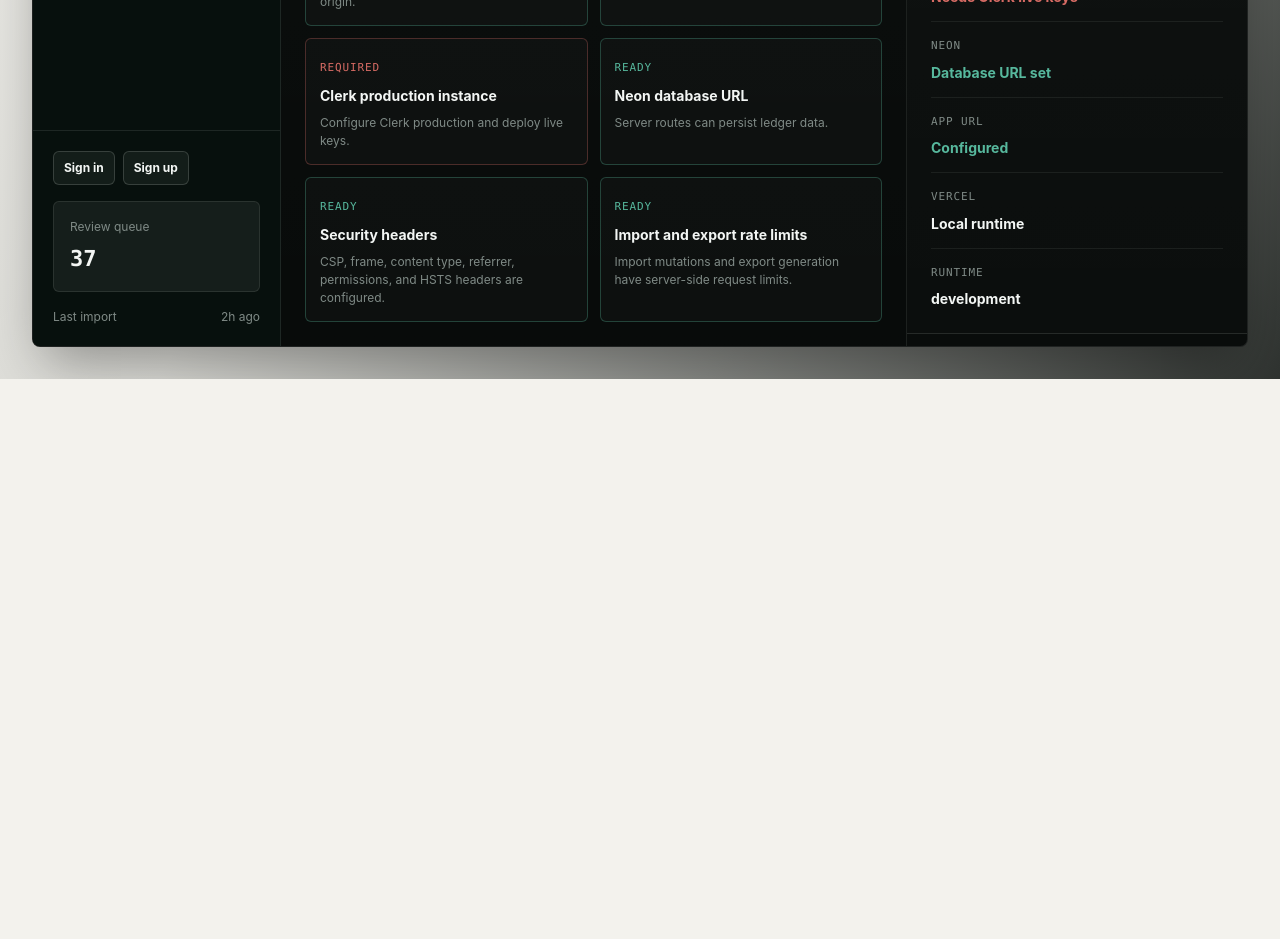
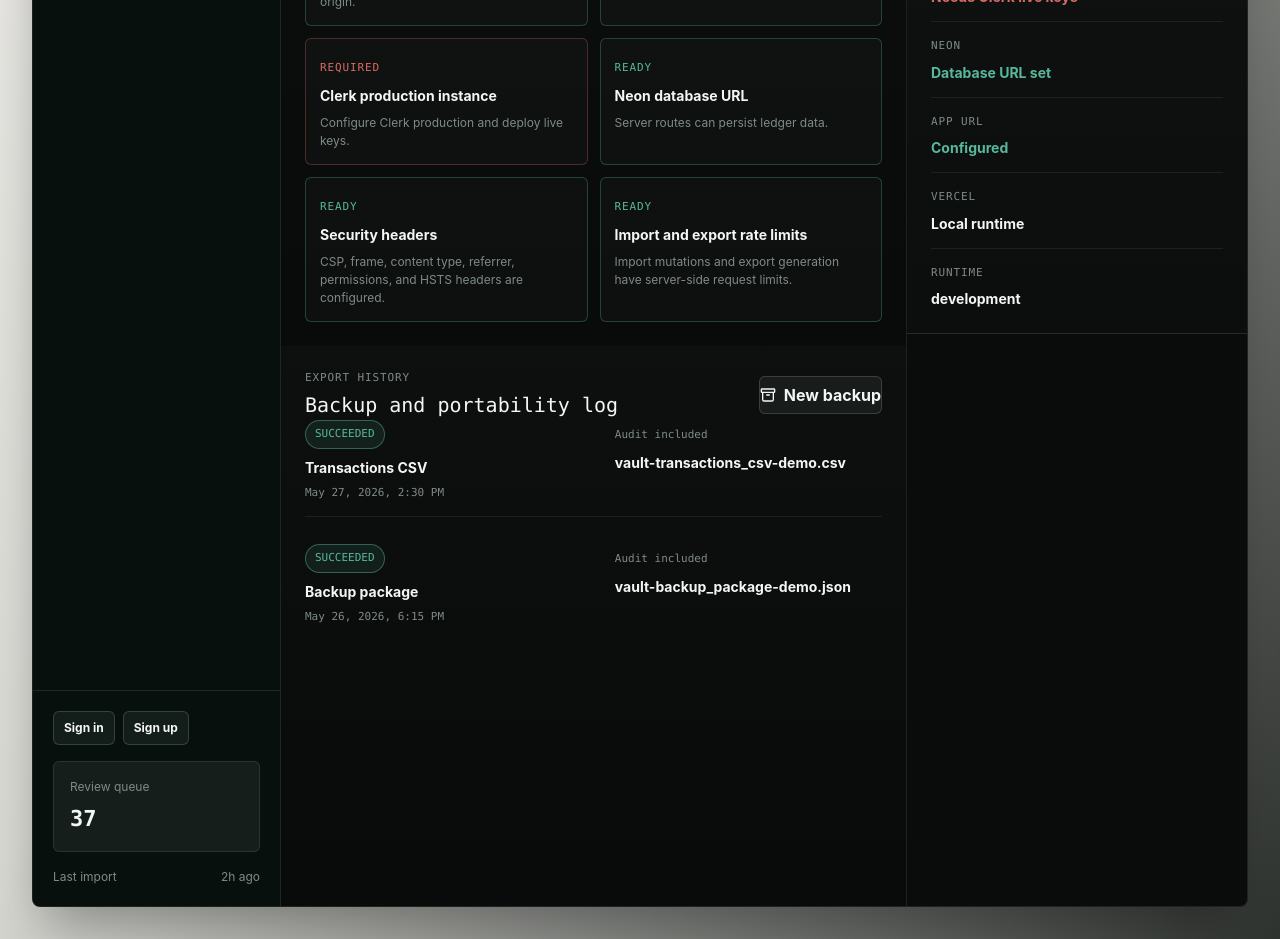
Before and after one commit to Luis-Castellanos/Ledger, a Next.js app: page /settings in a window 1280 px wide. Shown: the part 760-1699 px from the top of the page. Before the commit the page ends 1139 px from the top, so only its background shows below. Built offline with nearby package versions, Linux system fonts and the light colour scheme; no server answers.

Commit message:
Add export history surface

```diff
--- /dev/null
+++ b/src/app/api/export-jobs/route.ts
@@ -0,0 +1,37 @@
+import { NextResponse } from "next/server";
+import { desc, eq } from "drizzle-orm";
+import { getOrCreateCurrentLedger } from "@/lib/auth/current-ledger";
+import { getDb } from "@/lib/db/client";
+import { exportJobs } from "@/lib/db/schema";
+
+export async function GET() {
+  const context = await getOrCreateCurrentLedger();
+
+  if (!context) {
+    return NextResponse.json({ error: "Unauthorized" }, { status: 401 });
+  }
+
+  const rows = await getDb()
+    .select({
+      id: exportJobs.id,
+      status: exportJobs.status,
+      format: exportJobs.format,
+      includeAuditEvents: exportJobs.includeAuditEvents,
+      artifactUrl: exportJobs.artifactUrl,
+      errorMessage: exportJobs.errorMessage,
+      createdAt: exportJobs.createdAt,
+      completedAt: exportJobs.completedAt,
+    })
+    .from(exportJobs)
+    .where(eq(exportJobs.ledgerId, context.ledger.id))
+    .orderBy(desc(exportJobs.createdAt))
+    .limit(10);
+
+  return NextResponse.json({
+    exportJobs: rows.map((row) => ({
+      ...row,
+      createdAt: row.createdAt.toISOString(),
+      completedAt: row.completedAt?.toISOString() ?? null,
+    })),
+  });
+}
--- a/src/app/globals.css
+++ b/src/app/globals.css
@@ -1111,6 +1111,48 @@ button {
   color: var(--coral);
 }
 
+.export-history-list {
+  display: grid;
+  gap: 12px;
+}
+
+.export-history-item {
+  display: grid;
+  grid-template-columns: minmax(0, 1.1fr) minmax(0, 1fr);
+  gap: 16px;
+  border-bottom: 1px solid rgba(214, 226, 217, 0.08);
+  padding: 15px 0;
+}
+
+.export-history-item:first-child {
+  padding-top: 0;
+}
+
+.export-history-item:last-child {
+  border-bottom: 0;
+  padding-bottom: 0;
+}
+
+.export-history-item strong,
+.export-history-item span {
+  display: block;
+}
+
+.export-history-item strong {
+  margin-top: 8px;
+  overflow-wrap: anywhere;
+  color: var(--ink-strong);
+  font-size: 14px;
+}
+
+.export-history-item p,
+.export-history-item span:not(.status-chip) {
+  margin: 7px 0 0;
+  color: var(--muted);
+  font-family: var(--font-mono);
+  font-size: 11px;
+}
+
 .primary-action {
   display: inline-flex;
   height: 42px;
@@ -1412,6 +1454,10 @@ button {
     grid-template-columns: 1fr;
   }
 
+  .export-history-item {
+    grid-template-columns: 1fr;
+  }
+
   .transaction-controls {
     width: 100%;
     flex-direction: column;
--- a/src/app/settings/settings-workbench.tsx
+++ b/src/app/settings/settings-workbench.tsx
@@ -1,7 +1,7 @@
 "use client";
 
 import { FormEvent, useEffect, useState } from "react";
-import { Cloud, Database, KeyRound, Save, ShieldCheck, UserRound } from "lucide-react";
+import { Archive, Cloud, Database, KeyRound, Save, ShieldCheck, UserRound } from "lucide-react";
 import { updateLedgerSettingsSchema } from "@/lib/finance/settings";
 import { getSetupReadiness, getSetupReadinessChecks, type SetupStatus, type SetupReadinessCheck } from "@/lib/setup/status";
 
@@ -16,6 +16,17 @@ type SettingsState = {
   };
 };
 
+type ExportJobSummary = {
+  id: string;
+  status: string;
+  format: string;
+  includeAuditEvents: boolean;
+  artifactUrl: string | null;
+  errorMessage: string | null;
+  createdAt: string;
+  completedAt: string | null;
+};
+
 const fallbackSettings: SettingsState = {
   user: {
     email: "local-demo@vault.local",
@@ -26,6 +37,29 @@ const fallbackSettings: SettingsState = {
     defaultCurrency: "USD",
   },
 };
+
+const fallbackExportJobs: ExportJobSummary[] = [
+  {
+    id: "demo-export-transactions",
+    status: "succeeded",
+    format: "transactions_csv",
+    includeAuditEvents: true,
+    artifactUrl: "vault-transactions_csv-demo.csv",
+    errorMessage: null,
+    createdAt: "2026-05-27T14:30:00.000Z",
+    completedAt: "2026-05-27T14:30:01.000Z",
+  },
+  {
+    id: "demo-export-backup",
+    status: "succeeded",
+    format: "backup_package",
+    includeAuditEvents: true,
+    artifactUrl: "vault-backup_package-demo.json",
+    errorMessage: null,
+    createdAt: "2026-05-26T18:15:00.000Z",
+    completedAt: "2026-05-26T18:15:02.000Z",
+  },
+];
 
 const fallbackSetupStatus: SetupStatus = {
   appUrlConfigured: false,
@@ -41,6 +75,7 @@ export function SettingsWorkbench() {
   const [settings, setSettings] = useState<SettingsState>(fallbackSettings);
   const [formState, setFormState] = useState(fallbackSettings.ledger);
   const [dataSource, setDataSource] = useState<"database" | "demo">("demo");
+  const [exportHistory, setExportHistory] = useState<ExportJobSummary[]>(fallbackExportJobs);
   const [setupStatus, setSetupStatus] = useState<SetupStatus>(fallbackSetupStatus);
   const [message, setMessage] = useState<string | null>(null);
   const [isSaving, setIsSaving] = useState(false);
@@ -52,9 +87,10 @@ export function SettingsWorkbench() {
 
     async function loadSettings() {
       try {
-        const [meResponse, setupResponse] = await Promise.all([
+        const [meResponse, setupResponse, exportJobsResponse] = await Promise.all([
           fetch("/api/me", { headers: { Accept: "application/json" } }),
           fetch("/api/setup/status", { headers: { Accept: "application/json" } }),
+          fetch("/api/export-jobs", { headers: { Accept: "application/json" } }),
         ]);
 
         if (!meResponse.ok) {
@@ -63,17 +99,22 @@ export function SettingsWorkbench() {
 
         const payload = (await meResponse.json()) as SettingsState;
         const setupPayload = setupResponse.ok ? ((await setupResponse.json()) as { status: SetupStatus }) : { status: fallbackSetupStatus };
+        const exportJobsPayload = exportJobsResponse.ok
+          ? ((await exportJobsResponse.json()) as { exportJobs: ExportJobSummary[] })
+          : { exportJobs: [] };
 
         if (isMounted) {
           setSettings(payload);
           setFormState(payload.ledger);
           setSetupStatus(setupPayload.status);
+          setExportHistory(exportJobsPayload.exportJobs);
           setDataSource("database");
         }
       } catch {
         if (isMounted) {
           setSettings(fallbackSettings);
           setFormState(fallbackSettings.ledger);
+          setExportHistory(fallbackExportJobs);
           void fetch("/api/setup/status", { headers: { Accept: "application/json" } })
             .then((response) => (response.ok ? response.json() : null))
             .then((payload: { status: SetupStatus } | null) => {
@@ -183,6 +224,39 @@ export function SettingsWorkbench() {
                 <p>{task.detail}</p>
               </div>
             ))}
+          </div>
+        </section>
+
+        <section className="panel settings-panel" aria-label="Export history">
+          <div className="panel-header accounts-toolbar">
+            <div>
+              <p className="panel-label">Export history</p>
+              <h2 className="panel-title">Backup and portability log</h2>
+            </div>
+            <a className="secondary-action" href="/api/exports?format=backup_package">
+              <Archive size={16} />
+              New backup
+            </a>
+          </div>
+
+          <div className="export-history-list">
+            {exportHistory.length > 0 ? (
+              exportHistory.map((job) => (
+                <article className="export-history-item" key={job.id}>
+                  <div>
+                    <span className={job.status === "succeeded" ? "status-chip status-chip-live" : "status-chip"}>{job.status}</span>
+                    <strong>{formatExportFormat(job.format)}</strong>
+                    <p>{formatExportTimestamp(job.createdAt)}</p>
+                  </div>
+                  <div>
+                    <span>{job.includeAuditEvents ? "Audit included" : "Audit excluded"}</span>
+                    <strong>{job.artifactUrl ?? job.errorMessage ?? "Pending artifact"}</strong>
+                  </div>
+                </article>
+              ))
+            ) : (
+              <p className="empty-state">No exports yet. Generate a backup package to create the first export job.</p>
+            )}
           </div>
         </section>
       </section>
@@ -302,6 +376,27 @@ function getClerkKeyModeLabel(mode: SetupStatus["clerkKeyMode"]) {
   }
 }
 
+function formatExportFormat(format: string) {
+  switch (format) {
+    case "transactions_csv":
+      return "Transactions CSV";
+    case "backup_package":
+      return "Backup package";
+    default:
+      return format;
+  }
+}
+
+function formatExportTimestamp(value: string) {
+  return new Intl.DateTimeFormat("en-US", {
+    month: "short",
+    day: "numeric",
+    year: "numeric",
+    hour: "numeric",
+    minute: "2-digit",
+  }).format(new Date(value));
+}
+
 function SetupFact({ label, ready, readyText, missingText }: { label: string; ready: boolean; readyText: string; missingText: string }) {
   return (
     <div>
```
Also changed, not shown: 1 other file (tests, documents, lock files or other folders).
